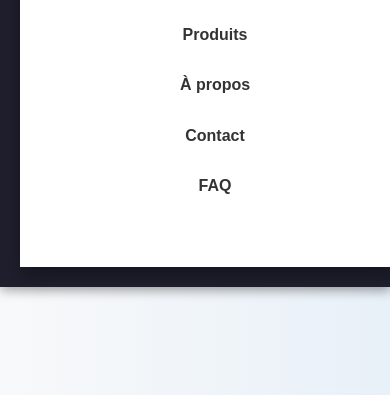
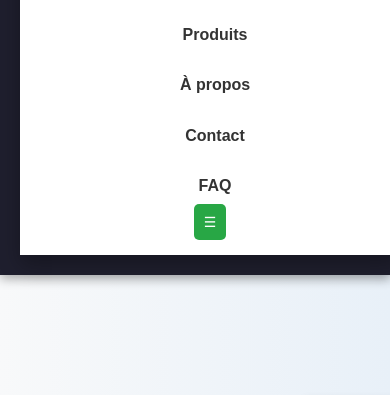
Before and after one commit to ghislaine1010-lab/monsieur, a plain HTML site: page contact.html in a window 390 px wide. Shown: the part 159-554 px from the top of the page. Drawn offline with Linux system fonts and the light colour scheme; some packages are replaced by stand-ins of ours.

Commit message:
restauration du menu hanbuger

```diff
--- a/css/style.css
+++ b/css/style.css
@@ -1432,39 +1432,18 @@ body {
     color: #333;
 }
 
-.menu-toggle {
-    display: none; /* Caché par défaut */
-    font-size: 24px;
-    background: none;
-    border: none;
-}
 
-/* Adaptation aux écrans plus petits */
-@media screen and (max-width: 768px) {
-    /* .menu {
-        /* display: none; Cache le menu sur petits écrans
-        flex-direction: column;
-        position: absolute;
-        top: 60px;
-        left: 0;
-        background: white;
-        width: 100%;
-    } */
 
     .menu-toggle {
         display: block; /* Active le bouton */
     }
-}
+
 #map-canvas, iframe {
     width: 100%;
     height: 400px;
 }
 
-@media screen and (max-width: 768px) {
-    #map-canvas, iframe {
-        height: 300px; /* Réduction de la hauteur sur mobile */
-    }
-}
+
 form {
     display: flex;
     flex-direction: column;
```
